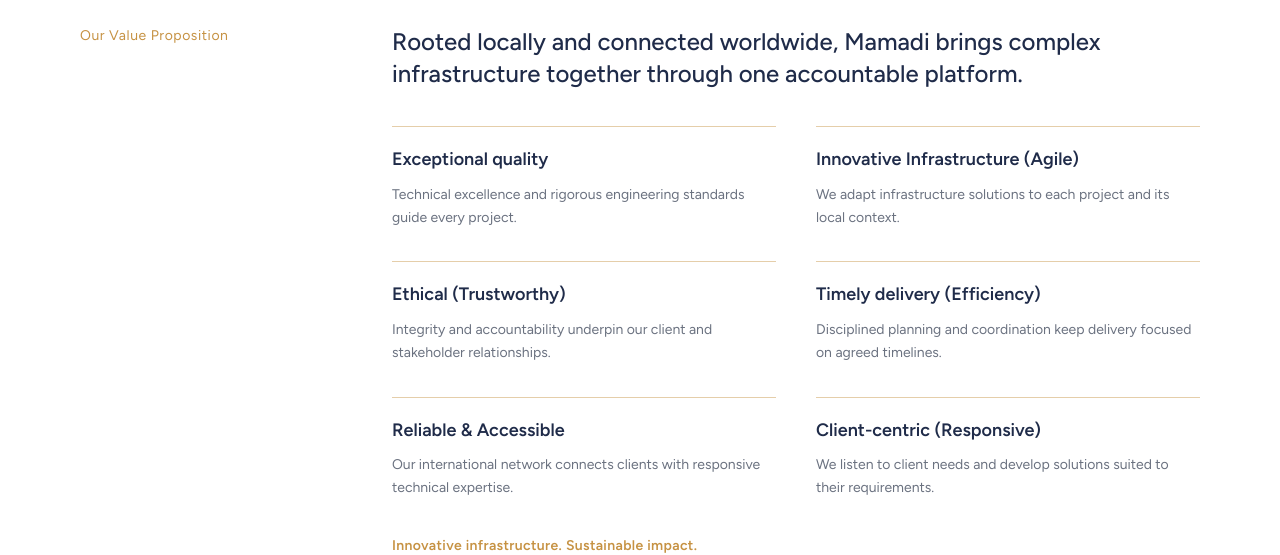
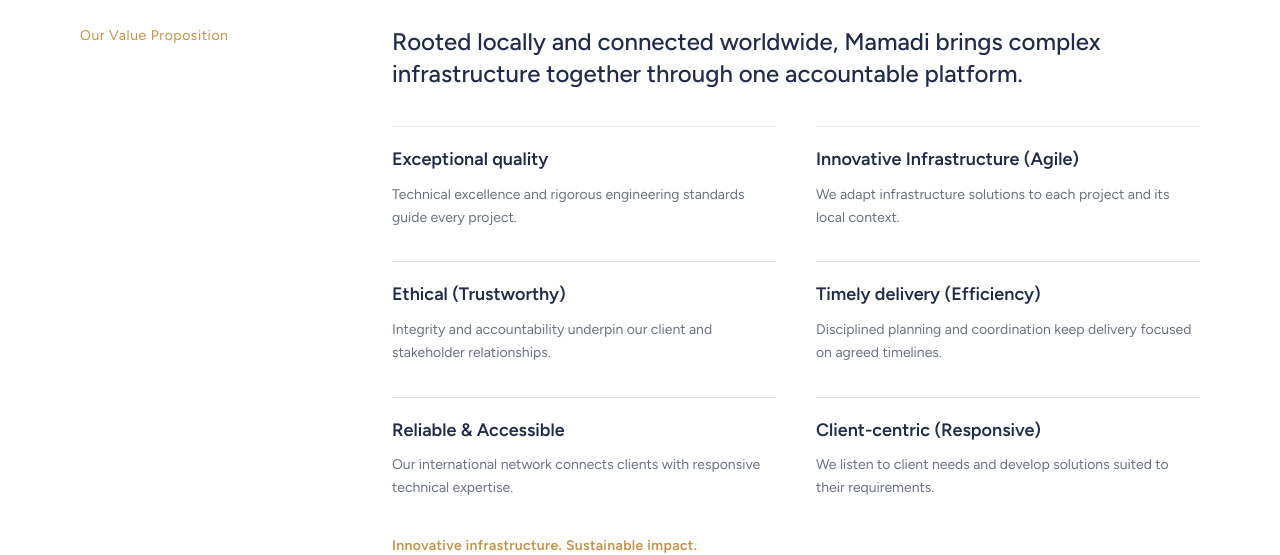
Before and after one commit to KeamoMichael/mamadi---company, a React (Vite) app: page / in a window 1280 px wide. Shown: the part 2240-2795 px from the top of the page. Built offline with nearby package versions, Linux system fonts and the light colour scheme.

Commit message:
Change Value Proposition divider lines from gold to grey

```diff
--- a/components/ValueProposition.tsx
+++ b/components/ValueProposition.tsx
@@ -8,7 +8,7 @@ export const ValueProposition: React.FC = () => (
     </p>
     <ul className="mt-9 grid gap-x-10 gap-y-8 sm:grid-cols-2">
       {valueProposition.map(({ title, description }) => (
-        <li key={title} className="border-t border-brand-gold/45 pt-5">
+        <li key={title} className="border-t border-gray-200 pt-5">
           <h3 className="text-lg font-semibold leading-snug text-brand-blue">{title}</h3>
           <p className="mt-3 text-sm leading-relaxed text-gray-500">{description}</p>
         </li>
```
